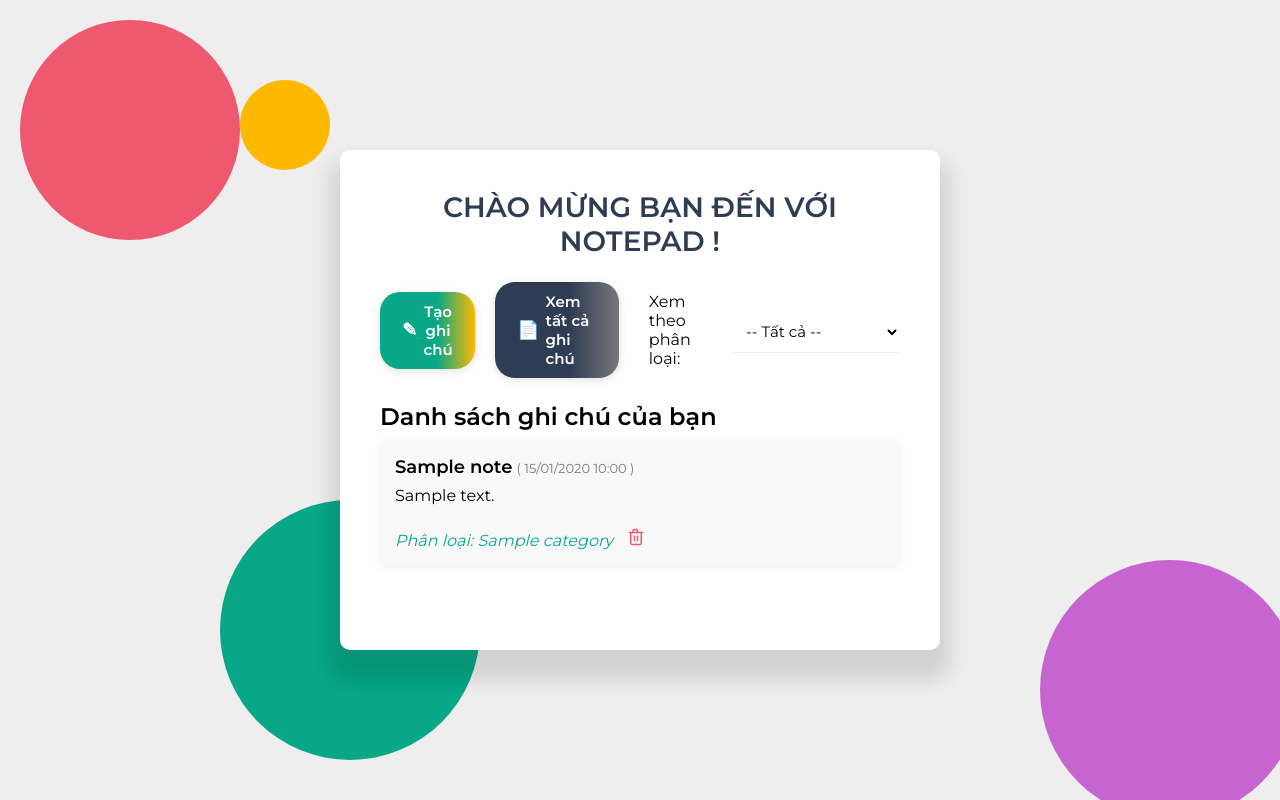
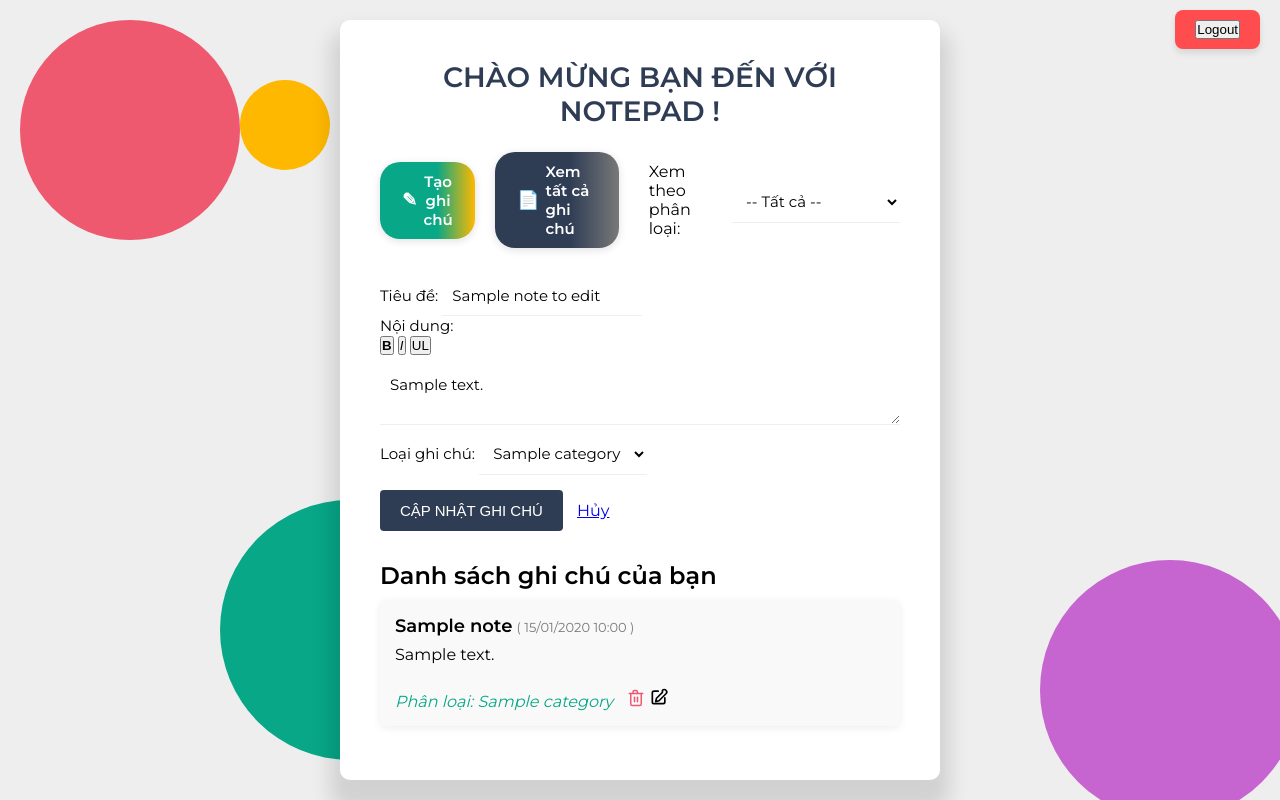
Before and after one commit to huyentt9123/Thuc-Tap, a FastAPI app: template app/templates/home_template.html in a window 1280 px wide. Run offline with FastAPI, Linux system fonts and the light colour scheme; the template is opened without the code that fills it: most values are stand-ins (such as "Sample title", 1, 10 or a date in 2020).

Commit message:
logout/edit

```diff
--- a/app/static/home.css
+++ b/app/static/home.css
@@ -187,3 +187,37 @@ ul.note-list li {
   .home__form { max-width: 98vw; padding: 0; }
   .home__content { padding: 16px; }
 }
+
+
+.btn-logout {
+  position: fixed;
+  top: 10px;
+  right: 20px;
+  z-index: 10000;
+  padding: 10px 20px;
+  background-color: #ff4d4f;
+  color: white;
+  font-size: 14px;
+  font-weight: 600;
+  border: none;
+  border-radius: 8px;
+  box-shadow: 0 4px 6px rgba(0, 0, 0, 0.1);
+  cursor: pointer;
+  user-select: none;
+  transition: all 0.3s ease;
+}
+
+.btn-logout:hover {
+  background-color: #ff7875;
+  transform: translateY(-1px);
+  box-shadow: 0 6px 10px rgba(0, 0, 0, 0.15);
+}
+
+.btn-logout:active {
+  transform: scale(0.98);
+  box-shadow: 0 3px 6px rgba(0, 0, 0, 0.1);
+}
+
+.btn--edit svg {
+  color: black; /* màu xanh */
+}
--- a/app/templates/home_template.html
+++ b/app/templates/home_template.html
@@ -16,6 +16,9 @@
 </head>
 <body>
     <div class="home-container">
+        <div class="btn-logout">
+            <button onclick="window.location.href='/auth/login'">Logout</button>
+        </div>
         <div class="home__form">
             <div class="home__content">
                 <h1 class="home__title">Chào mừng bạn đến với Notepad !</h1>
@@ -37,7 +40,31 @@
                         </select>
                     </form>
                 </nav>
-                <!-- Form tạo ghi chú -->
+                <!-- Form tạo/sửa ghi chú -->
+                {% if note_to_edit %}
+                <div id="edit-note" style="margin-bottom: 30px;">
+                    <form action="/notes/update" method="post">
+                        <input type="hidden" name="note_id" value="{{ note_to_edit.id }}">
+                        <label for="edit_title">Tiêu đề:</label>
+                        <input type="text" id="edit_title" name="title" required value="{{ note_to_edit.title }}"><br>
+                        <label for="edit_content">Nội dung:</label>
+                        <div style="margin-bottom: 6px;">
+                            <button type="button" onclick="insertTag('<b>', '</b>', 'edit_content')"><b>B</b></button>
+                            <button type="button" onclick="insertTag('<i>', '</i>', 'edit_content')"><i>I</i></button>
+                            <button type="button" onclick="insertTag('<ul><li>', '</li></ul>', 'edit_content')">UL</button>
+                        </div>
+                        <textarea id="edit_content" name="content" required style="width:100%;height:60px;">{{ note_to_edit.content }}</textarea><br>
+                        <label for="edit_category">Loại ghi chú:</label>
+                        <select id="edit_category" name="category_id" required>
+                            {% for category in categories %}
+                                <option value="{{ category.id }}" {% if category.id == note_to_edit.category_id %}selected{% endif %}>{{ category.name }}</option>
+                            {% endfor %}
+                        </select><br>
+                        <button type="submit" class="btn btn--submit">Cập nhật ghi chú</button>
+                        <a href="/home" style="margin-left:10px;">Hủy</a>
+                    </form>
+                </div>
+                {% else %}
                 <div id="create-note" style="margin-bottom: 30px; display: none;">
                     <form action="/notes/create" method="post">
                         <label for="title">Tiêu đề:</label>
@@ -48,8 +75,6 @@
                             <button type="button" onclick="insertTag('<b>', '</b>')"><b>B</b></button>
                             <button type="button" onclick="insertTag('<i>', '</i>')"><i>I</i></button>
                             <button type="button" onclick="insertTag('<ul><li>', '</li></ul>')">UL</button>
-
-
                         </div>
                         <textarea id="content" name="content" required style="width:100%;height:60px;"></textarea><br>
                         <label for="category">Loại ghi chú:</label>
@@ -61,6 +86,7 @@
                         <button type="submit" class="btn btn--submit">Tạo ghi chú</button>
                     </form>
                 </div>
+                {% endif %}
                 <!-- Danh sách ghi chú -->
                 <h2 style="margin-bottom:10px;">Danh sách ghi chú của bạn</h2>
                 {% if notes and notes|length > 0 %}
@@ -92,6 +118,16 @@
                                     <svg xmlns="http://www.w3.org/2000/svg" width="18" height="18" viewBox="0 0 24 24" fill="none" stroke="var(--red)" stroke-width="2" stroke-linecap="round" stroke-linejoin="round"><polyline points="3 6 5 6 21 6"></polyline><path d="M19 6v14a2 2 0 0 1-2 2H7a2 2 0 0 1-2-2V6m3 0V4a2 2 0 0 1 2-2h2a2 2 0 0 1 2 2v2"></path><line x1="10" y1="11" x2="10" y2="17"></line><line x1="14" y1="11" x2="14" y2="17"></line></svg>
                                 </button>
                             </form>
+                            <form action="/home" method="get" style="display:inline;">
+                                <input type="hidden" name="edit_id" value="{{ note.id }}">
+                                <button type="submit" class="btn btn--edit" title="Sửa ghi chú" style="background:none; border:none; cursor:pointer; padding:0;">
+                                    <svg xmlns="http://www.w3.org/2000/svg" width="20" height="20" fill="none" viewBox="0 0 24 24" stroke="black" stroke-width="2" stroke-linecap="round" stroke-linejoin="round">
+                                        <path d="M11 5H6a2 2 0 0 0-2 2v11.5A1.5 1.5 0 0 0 5.5 20H17a2 2 0 0 0 2-2v-5"/>
+                                        <path d="M16.121 3.879a3 3 0 1 1 4.243 4.243L12 16.5l-4 1 1-4 7.121-7.121z"/>
+                                    </svg>
+                                </button>
+                            </form>
+
                         </li>
                     {% endfor %}
                     </ul>
@@ -109,8 +145,8 @@
 </html>
 
 <script>
-function insertTag(openTag, closeTag) {
-    var textarea = document.getElementById('content');
+function insertTag(openTag, closeTag, textareaId) {
+    var textarea = document.getElementById(textareaId || 'content');
     var start = textarea.selectionStart;
     var end = textarea.selectionEnd;
     var text = textarea.value;
```
Also changed, not shown: app/routes/home_route.py (+20 -2 lines), app/services/note_service.py (+17 -1 lines), app/static/auth.css (+37 -0 lines), app/templates/auth_template.html (+26 -20 lines), app/routes/auth.py (added).
